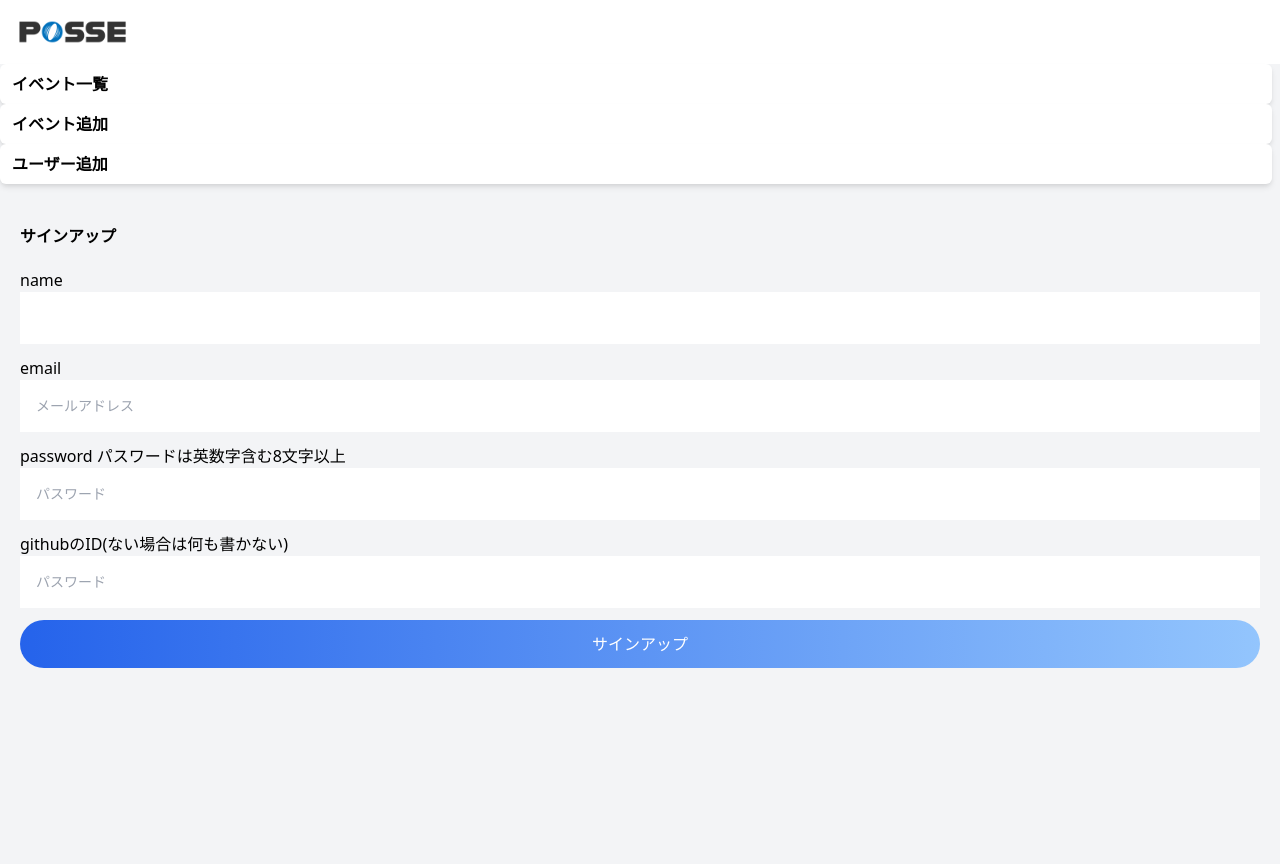
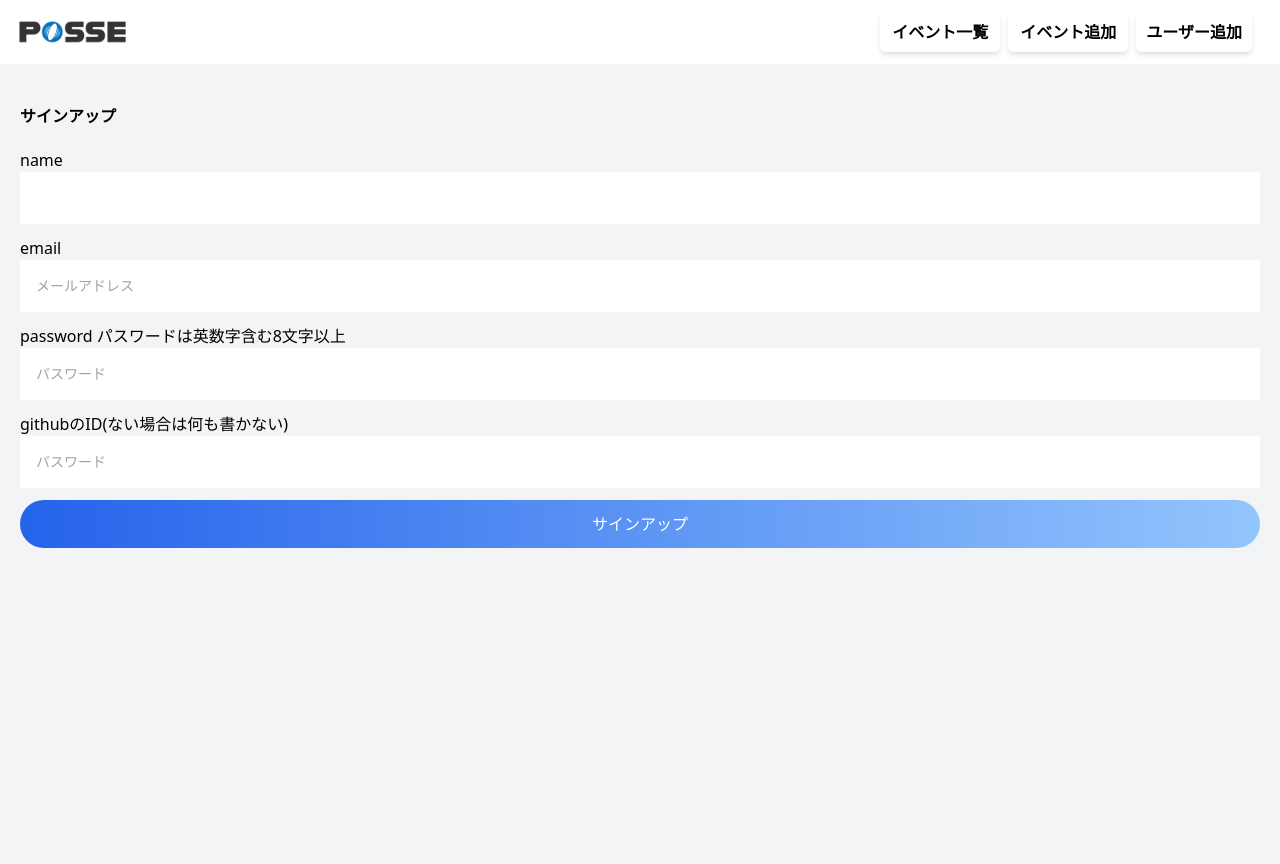
Before and after one commit to daiki-sato/event_manager, a PHP site: page /auth/signup in a window 1280 px wide. Run offline with PHP 8.4, Linux system fonts and the light colour scheme; a user stored in the database is signed in.

Commit message:
#124ユーザー追加ページのヘッターなおしました

```diff
--- a/src/auth/signup/index.php
+++ b/src/auth/signup/index.php
@@ -13,6 +13,7 @@ function h($s)
     <meta http-equiv="X-UA-Compatible" content="IE=edge">
     <meta name="viewport" content="width=device-width, initial-scale=1.0">
     <link href="https://unpkg.com/tailwindcss@^2/dist/tailwind.min.css" rel="stylesheet">
+    <link rel="stylesheet" href="useradd.css">
     <title>Schedule | POSSE</title>
 </head>
 
@@ -22,15 +23,16 @@ function h($s)
       <div class="h-full">
         <a href="/manage/eventlist/index.php"><img src="/img/header-logo.png" alt="posseロゴ" class="h-full"></a>
       </div>
+      <div class="box1">
+        <div class="box px-3 py-2 text-md font-bold mr-2 rounded-md shadow-md bg-white"><a href="/manage/eventlist/index.php">イベント一覧</a></div>
+        <div class="box px-3 py-2 text-md font-bold mr-2 rounded-md shadow-md bg-white"><a href="/manage/eventadd/eventform.php">イベント追加</a></div>
+        <div class="box py-2 header__add_user__button text-md font-bold mr-2 rounded-md shadow-md bg-white"><a href="/auth/signup">ユーザー追加</a></div>
+      </div>
     </div>
   </header>
 
     <main class="bg-gray-100 h-screen">
-        <div class="box1">
-            <div class="box px-3 py-2 text-md font-bold mr-2 rounded-md shadow-md bg-white"><a href="/manage/eventlist/index.php">イベント一覧</a></div>
-            <div class="box px-3 py-2 text-md font-bold mr-2 rounded-md shadow-md bg-white"><a href="/manage/eventadd/eventform.php">イベント追加</a></div>
-            <div class="box px-3 py-2 text-md font-bold mr-2 rounded-md shadow-md bg-white"><a href="/auth/signup">ユーザー追加</a></div>
-        </div>
+
         <div class="w-full mx-auto py-10 px-5">
             <h2 class="text-md font-bold mb-5">サインアップ</h2>
             <form action="/session/signup.php" method="POST">
--- /dev/null
+++ b/src/auth/signup/useradd.css
@@ -0,0 +1,9 @@
+.box1 {
+    display: flex;
+    cursor: pointer;
+}
+
+.header__add_user__button {
+    padding-right: 10px;
+    padding-left: 10px;
+}
```
Lines whose indentation alone changed are shown as unchanged.
